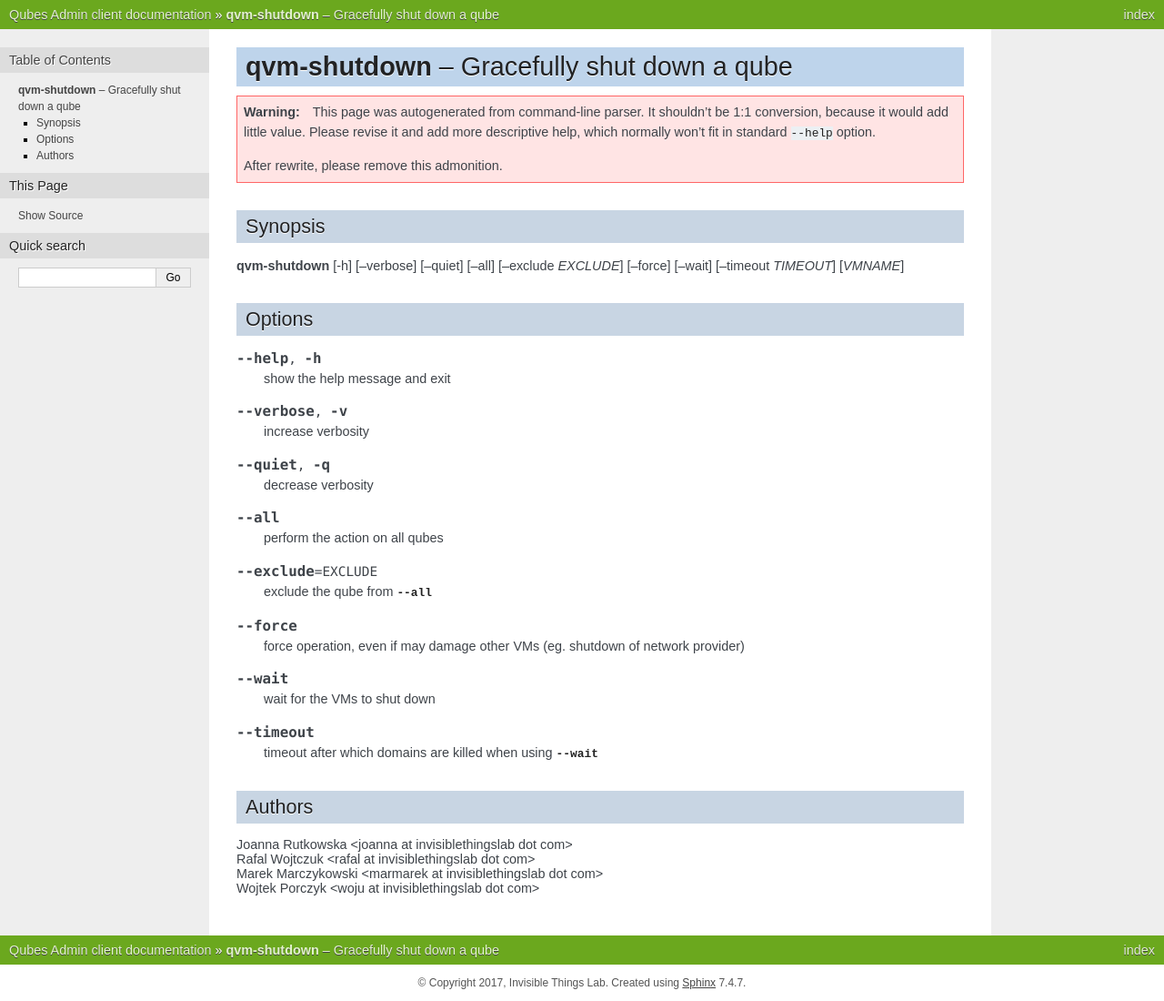
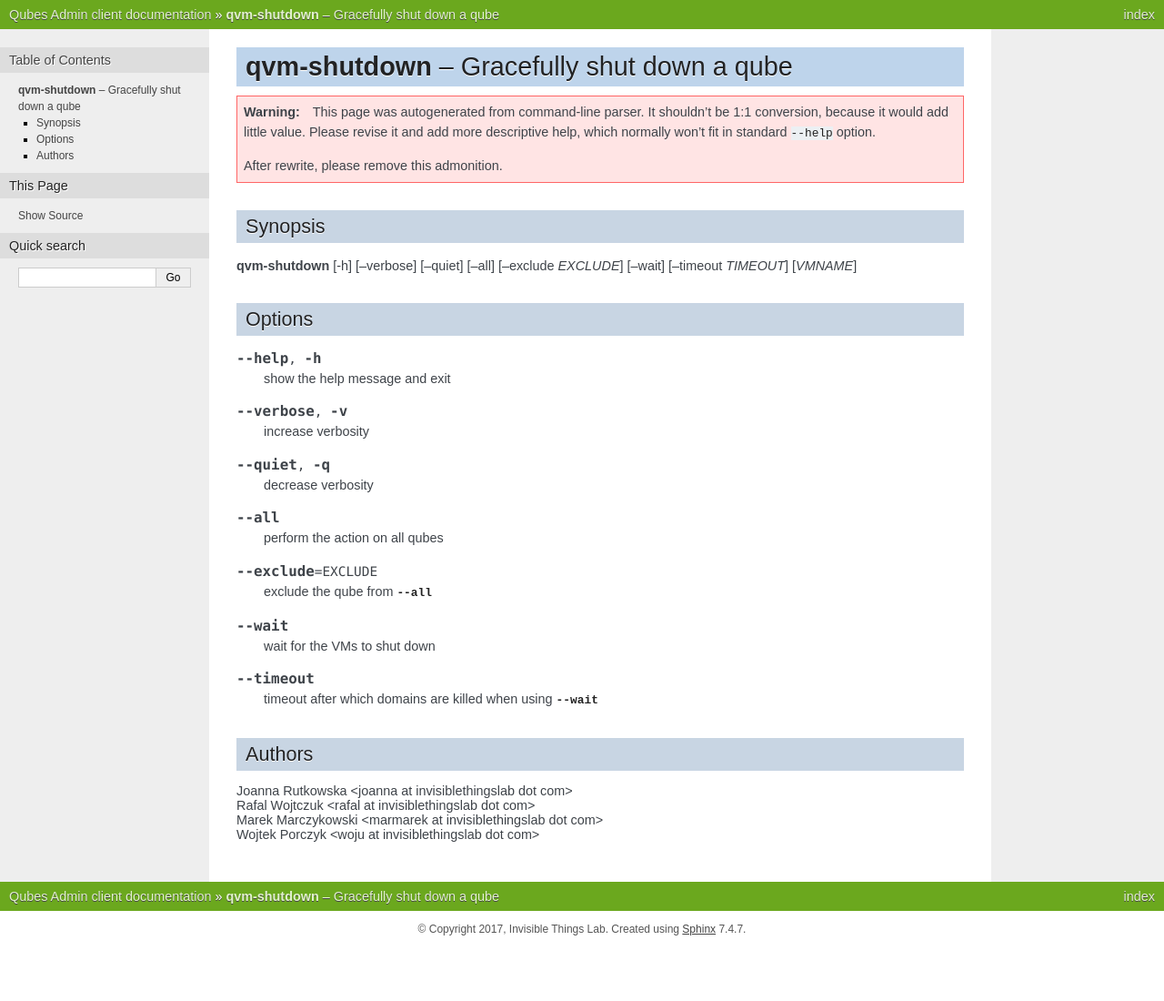
Before and after one commit to QubesOS/qubes-core-admin-client, a Sphinx documentation site: the page built from doc/manpages/qvm-shutdown.rst, in a window 1280 px wide. Shown: the whole page at 91% size. Built offline with Sphinx 7.4.7, drawn with Linux system fonts in a browser that asks for light colours; the version number could not be read and is left out; after the commit the page ends 1041 px from its top, so only the background shows below that.

Commit message:
tools/qvm-shutdown: drop --force option, it isn't supported anymore
Admin API does not allow this action.

```diff
--- a/doc/manpages/qvm-shutdown.rst
+++ b/doc/manpages/qvm-shutdown.rst
@@ -15,7 +15,7 @@
 Synopsis
 --------
 
-:command:`qvm-shutdown` [-h] [--verbose] [--quiet] [--all] [--exclude *EXCLUDE*] [--force] [--wait] [--timeout *TIMEOUT*] [*VMNAME*]
+:command:`qvm-shutdown` [-h] [--verbose] [--quiet] [--all] [--exclude *EXCLUDE*] [--wait] [--timeout *TIMEOUT*] [*VMNAME*]
 
 Options
 -------
@@ -40,11 +40,6 @@
 
    exclude the qube from :option:`--all`
 
-.. option:: --force
-
-   force operation, even if may damage other VMs (eg. shutdown of network
-   provider)
-
 .. option:: --wait
 
    wait for the VMs to shut down
```
Also changed, not shown: 1 other file.
